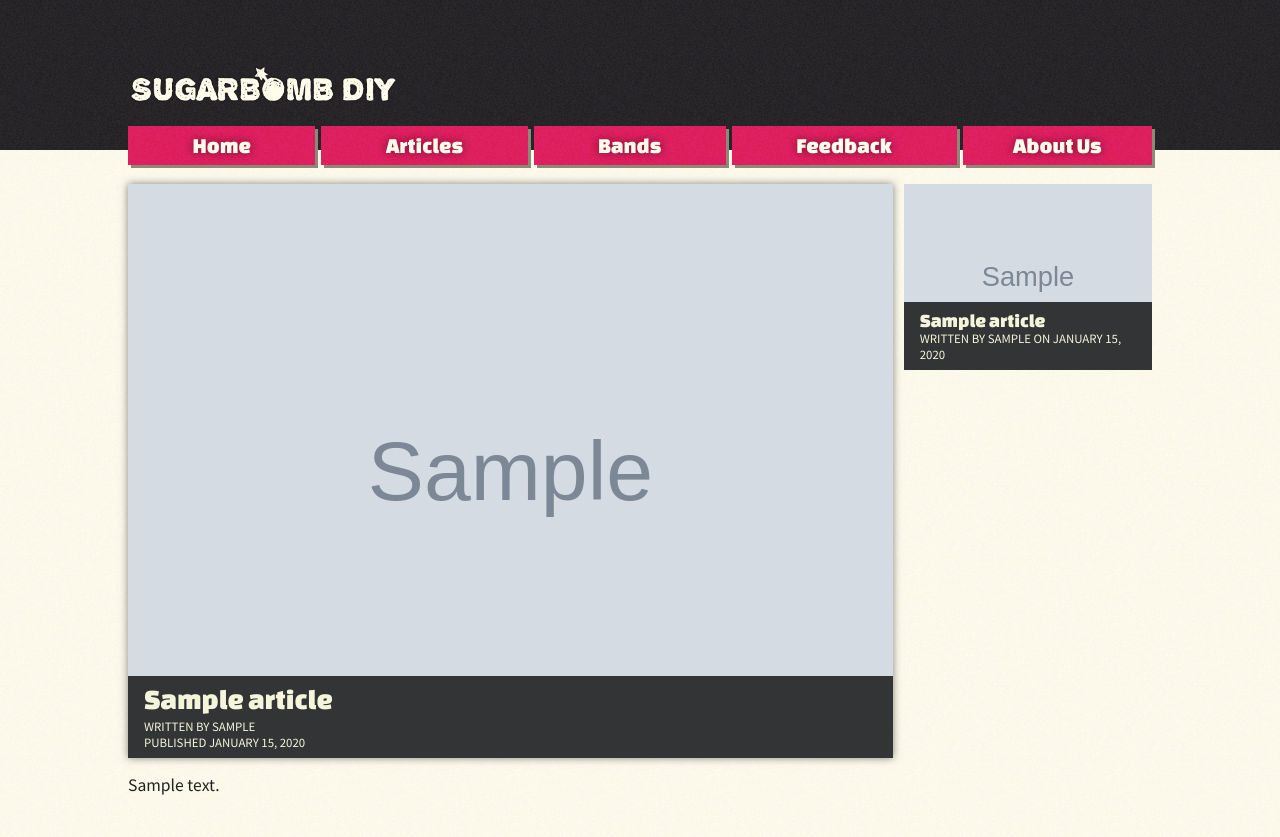
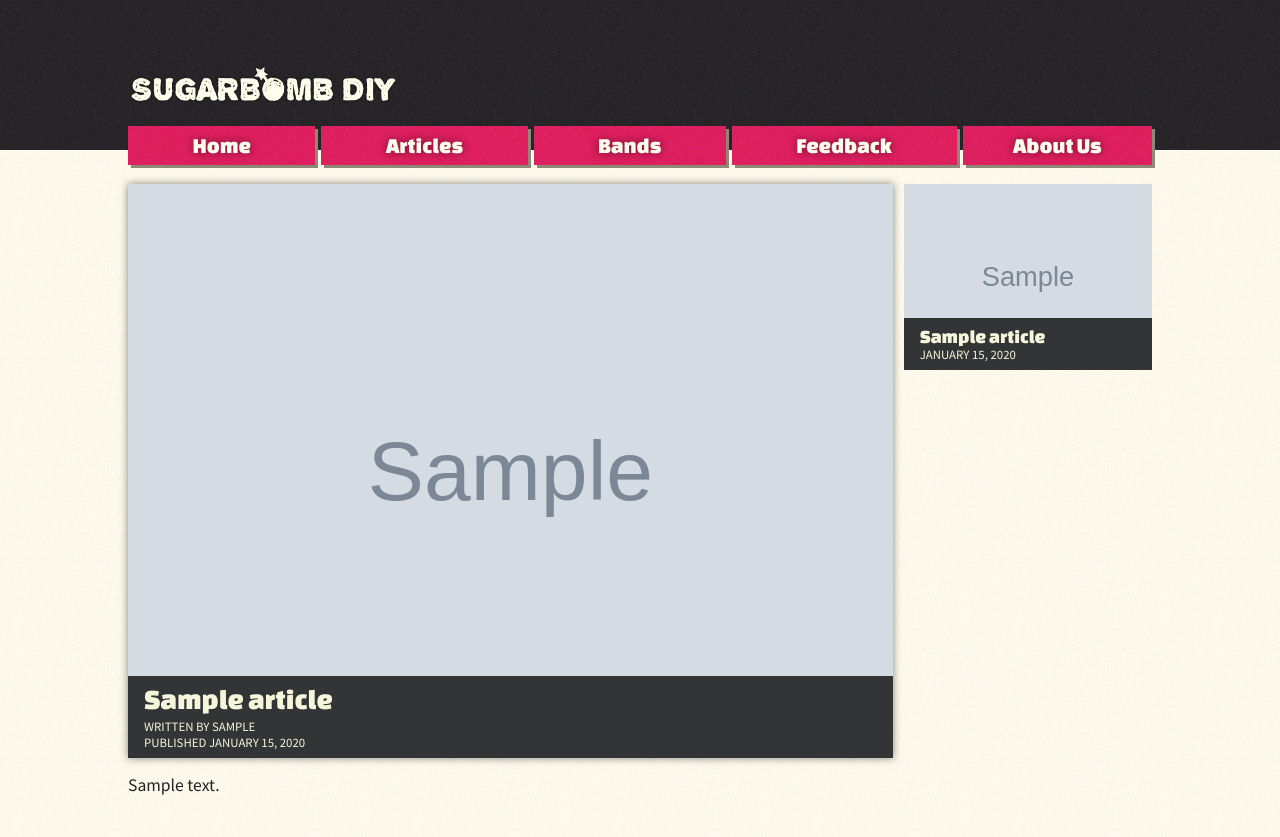
Before and after one commit to shawnadelic/sbomb, a Django app: template articles/templates/articles/article.html in a window 1280 px wide. Shown: the top 837 px of the page. Run offline with Django 3.2, Linux system fonts and the light colour scheme; the template is opened without the code that fills it: most values are stand-ins (such as "Sample title", 1, 10 or a date in 2020); grey boxes marked "Sample" are stand-in pictures; style sheets or scripts are compiled from the project's sources; some libraries are stand-ins or nearby versions.

Commit message:
Took author name off article preview

```diff
--- a/articles/templates/articles/article_preview.html
+++ b/articles/templates/articles/article_preview.html
@@ -4,6 +4,6 @@
   <a href='{% url 'articles:article_view' article.slug %}'><img src='{{ photo.url }}'></a>
   <div class="caption">
     <span class="title"><a href='{% url 'articles:article_view' article.slug %}'>{{ article.title }}</a></span>
-    <span class="info">Written by {{ article.author.first_name }} on {{ article.pub_date|date:"F d, Y" }}</span></div>
+    <span class="info">{{ article.pub_date|date:"F d, Y" }}</span></div>
   {% endthumbnail %}
 </div>
```
